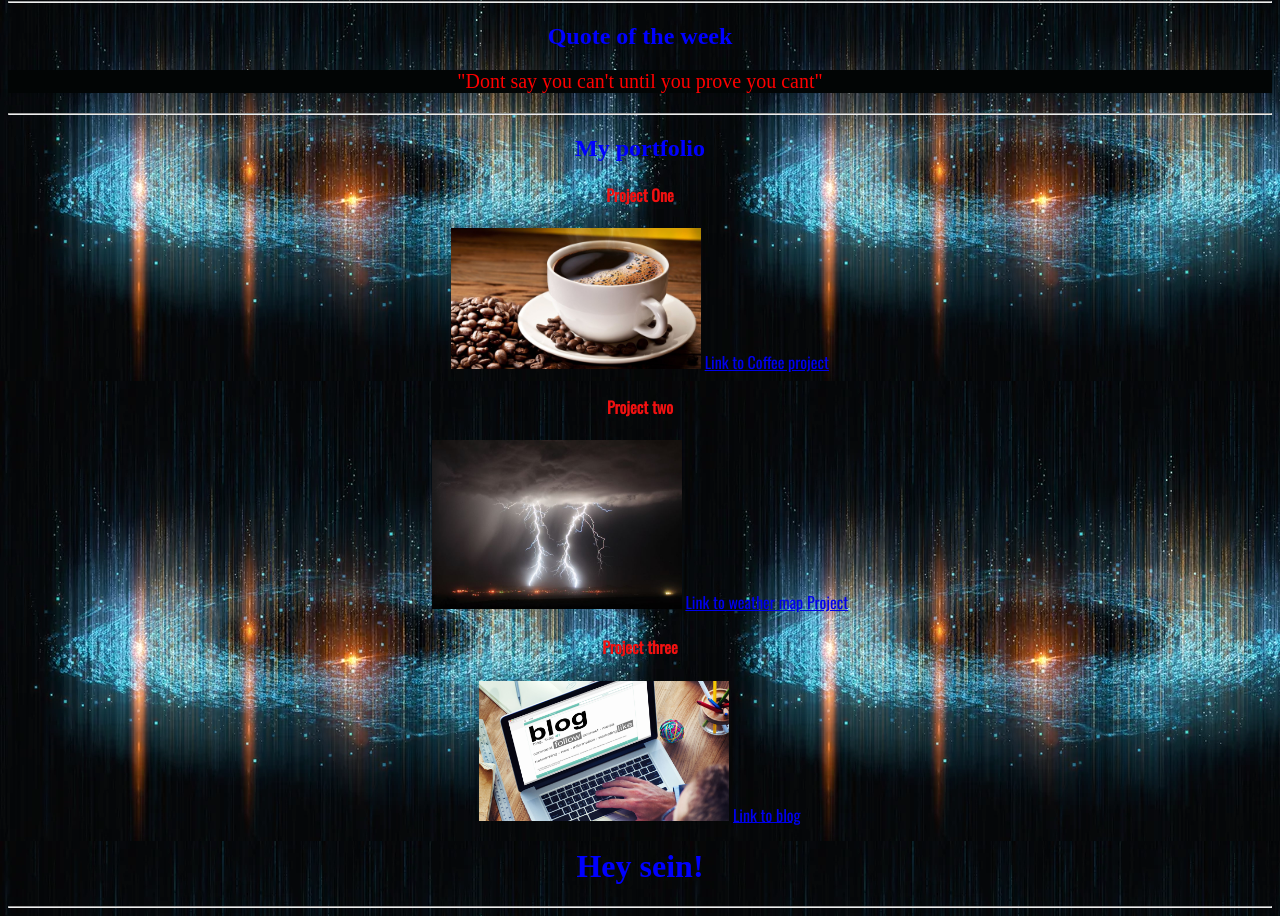
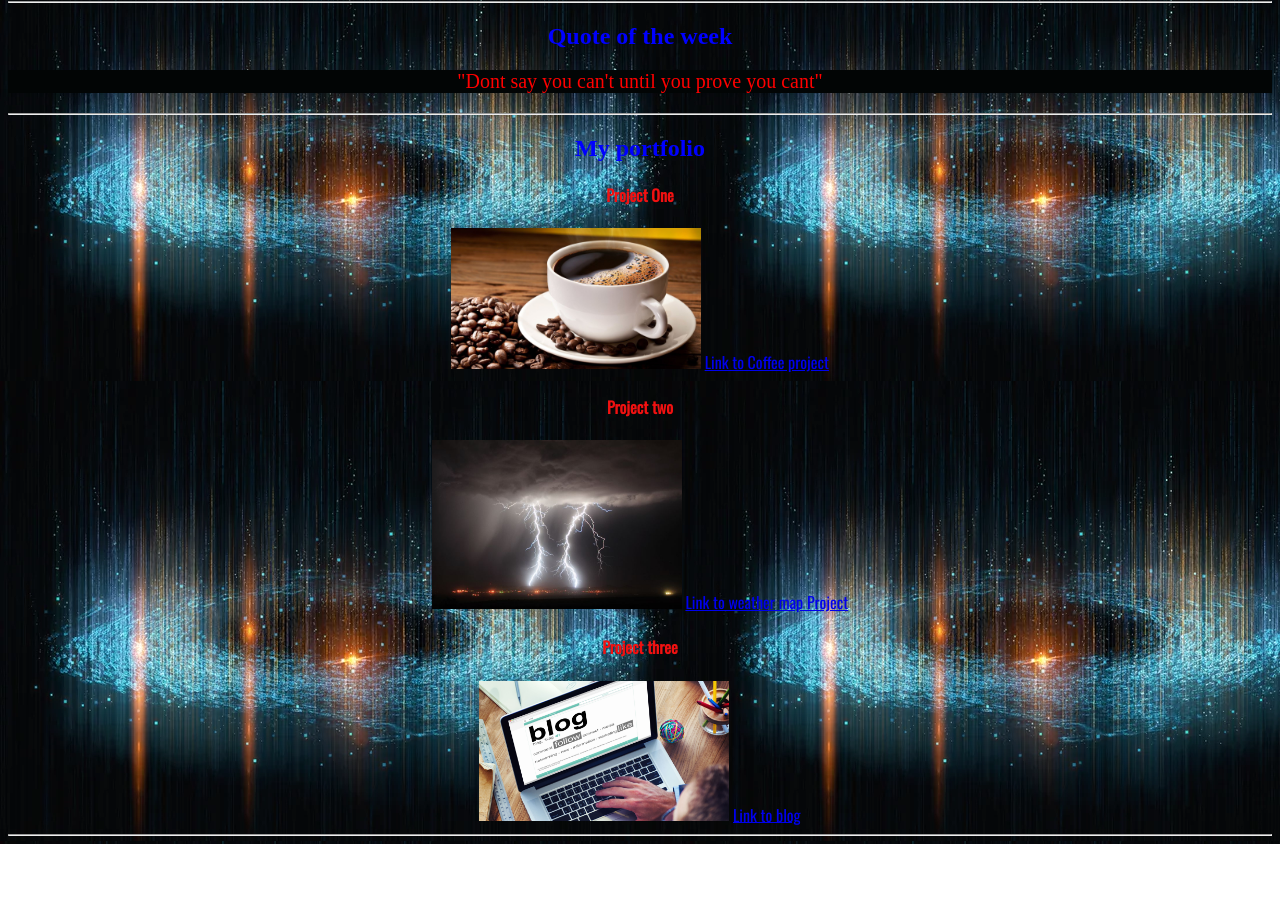
Before and after one commit to ZakeriaDaniels/ZakeriaDaniels.github.io, a plain HTML site: page index.html in a window 1280 px wide. Shown: the part 79-995 px from the top of the page. After the commit the page ends 923 px from the top, so only its background shows below. Drawn offline with nearby package versions, Linux system fonts and the light colour scheme.

Commit message:
deleted meesage

```diff
--- a/index.html
+++ b/index.html
@@ -33,7 +33,6 @@
         <img src="blog/create-a-blog.jpeg">
         <a href="#" target="_blank">Link to blog</a>
     </div>
-<h1>Hey sein!</h1>
     <hr>
 </body>
 </html>
```
